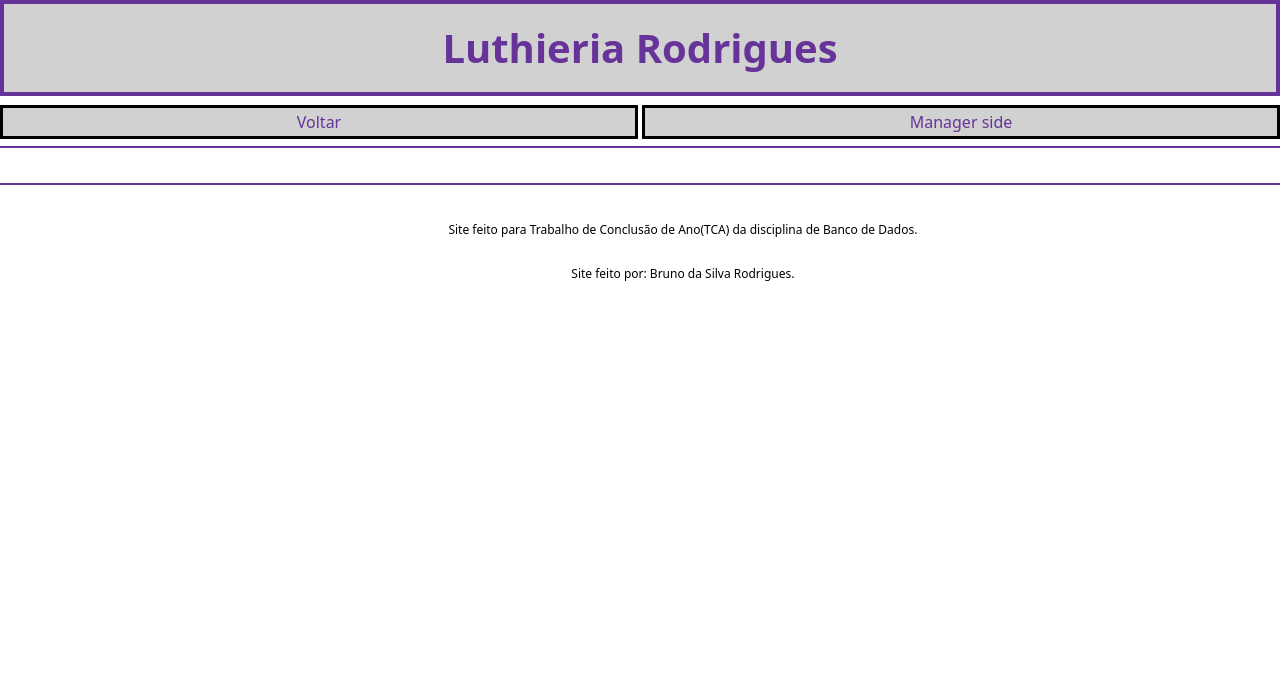
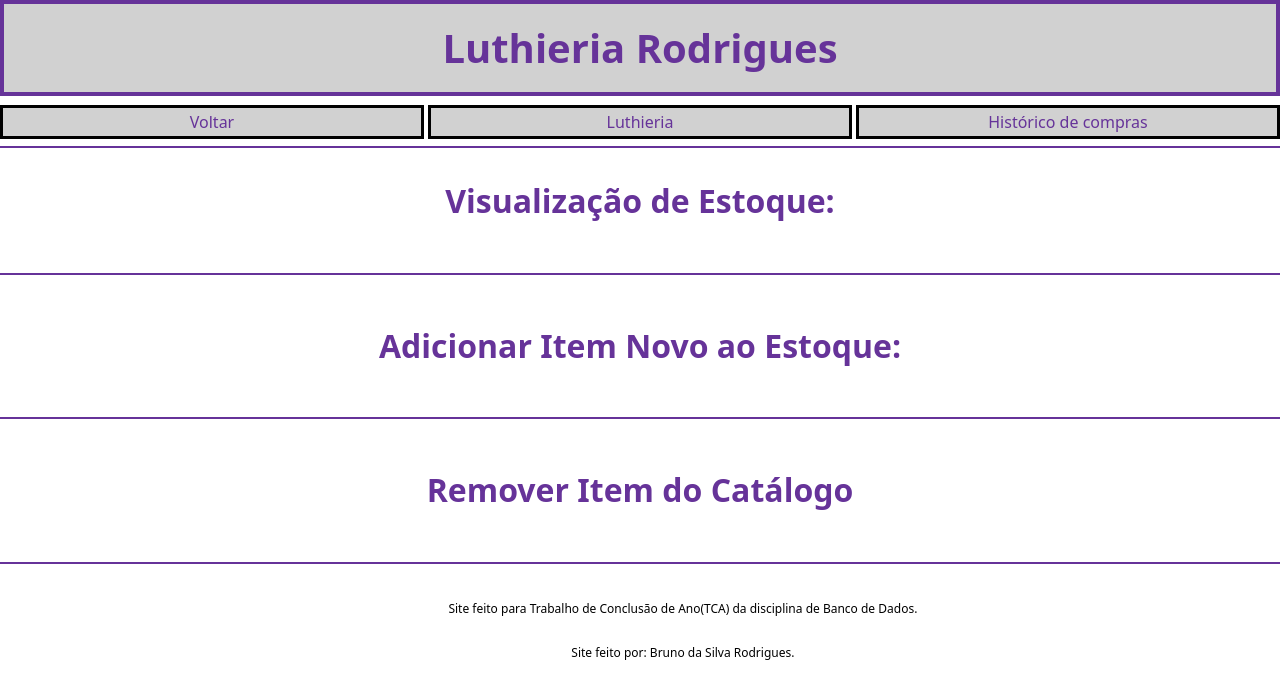
Before and after one commit to BrunoRodrigues517/TCAluthieria, a plain HTML site: page pagina_gerente.html in a window 1280 px wide. Drawn offline with nearby package versions, Linux system fonts and the light colour scheme.

Commit message:
Criada base de visualização de estoque

```diff
--- a/pagina_gerente.html
+++ b/pagina_gerente.html
@@ -12,11 +12,27 @@
     </header>
     <nav>
         <a class="navs" href="index.html">Voltar</a>
-        <a class="navs" href="pagina_gerente.html">Manager side</a>
+        <a class="navs" href="gerente_luthieria.html">Luthieria</a>
+        <a class="navs" href="gerente_compras.html">Histórico de compras</a>
     </nav>
     <hr>
     <main>
-
+        <!-- Parte de estoque -->
+        <section>
+            <h2 class="subtit"> Visualização de Estoque:</h2>
+        </section>
+        <br>
+        <hr>
+        <br>
+        <section>
+            <h2 class="subtit">Adicionar Item Novo ao Estoque:</h2>
+        </section>
+        <br>
+        <hr>
+        <br>
+        <section>
+            <h2 class="subtit">Remover Item do Catálogo</h2>
+        </section>
     </main>
     <br>
     <hr>
```
